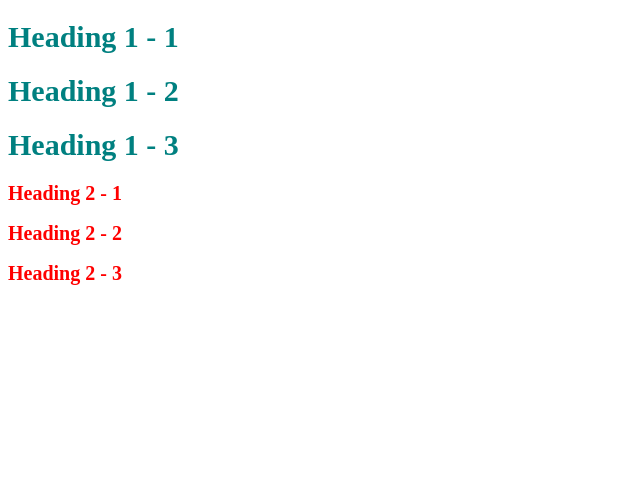
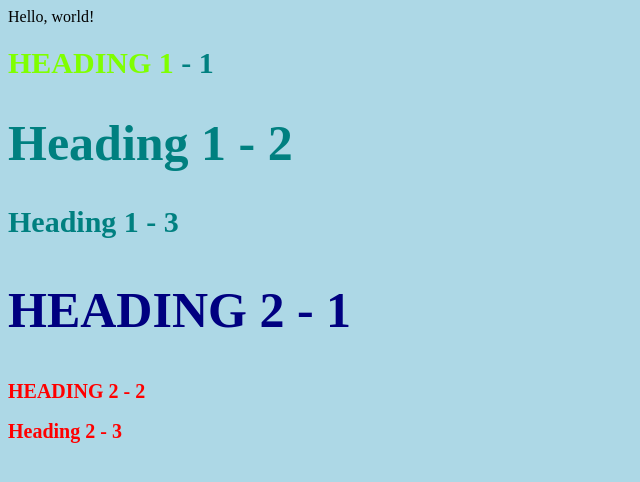
Before and after one commit to ArneWiese/cartoon-hero, a plain HTML site: page style-test.html in a window 1280 px wide. Shown: the whole page, without its empty margins (0-640 px from the left). Drawn offline with Linux system fonts and the light colour scheme.

Commit message:
Createt some css style files

```diff
--- /dev/null
+++ b/css/test.css
@@ -0,0 +1,29 @@
+body{
+    background-color: lightblue;
+}
+
+h1{
+    font-size: 30px;
+    color: teal;
+}
+
+h2{
+    font-size: 20px;
+    color: red;
+}
+
+.big{
+    font-size: 50px;
+}
+
+.uppercase{
+    text-transform: uppercase;
+}
+
+.big.uppercase{
+    color: navy;
+}
+
+h1 span{
+    color: chartreuse;
+}
--- a/style-test.html
+++ b/style-test.html
@@ -2,26 +2,17 @@
 <html>
 <head>
     <title>Style test</title>
-    <style type="text/css">
-        h1{
-            font-size: 30px;
-            color: teal;
-        }
-
-        h2{
-            font-size: 20px;
-            color: red;
-        }
-    </style>
+    <link rel="stylesheet" type="text/css" href="css/test.css">
 </head>
 
+<span> Hello, world! </span>
 <body>
-    <h1> Heading 1 - 1</h1>
-    <h1> Heading 1 - 2</h1>
+    <h1 class="uppercase"> <span>Heading 1 </span> - 1</h1>
+    <h1 class="big"> Heading 1 - 2</h1>
     <h1> Heading 1 - 3</h1>
 
-    <h2> Heading 2 - 1</h1>
-    <h2> Heading 2 - 2</h1>
+    <h2 class="big uppercase"> Heading 2 - 1</h1>
+    <h2 class="uppercase"> Heading 2 - 2</h1>
     <h2> Heading 2 - 3</h1>
 </body>
 </html>
```
